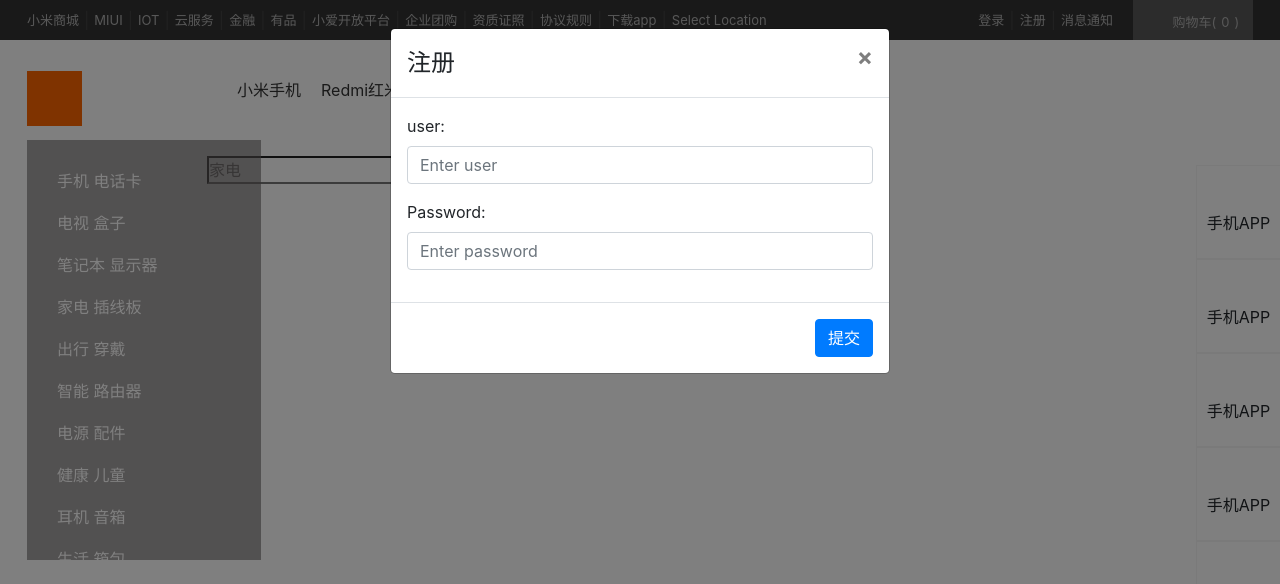
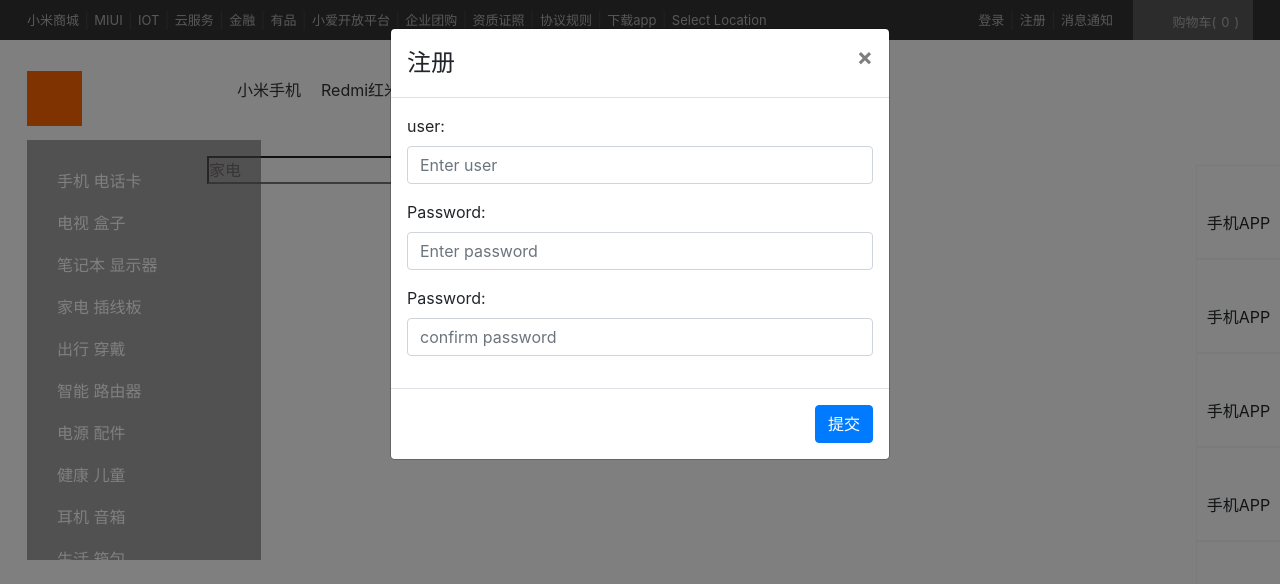
Before and after one commit to Braveheart-qw/Projectpractice, a plain HTML site: page 小米官网项目/html/index.html in a window 1280 px wide. Both pictures are taken after a click on the link "注册". Shown: the top 584 px of the page. Drawn offline with nearby package versions, Linux system fonts and the light colour scheme; a script that the page names is missing; files whose address does not match are found by name; a web font is replaced by a local one.

Commit message:
小米官网

```diff
--- a/小米官网项目/html/index.html
+++ b/小米官网项目/html/index.html
@@ -637,7 +637,10 @@
                                 <label for="pwd">Password:</label>
                                 <input name="password" type="password" class="form-control" id="pwd" placeholder="Enter password"  required="required" />
                             </div>
-
+                        <div class="form-group">
+                            <label for="qrpwd">Password:</label>
+                            <input name="qrpassword" type="password" class="form-control" id="qrpwd" placeholder="confirm password"  required="required" />
+                        </div>
 
                     </div>
 
```
